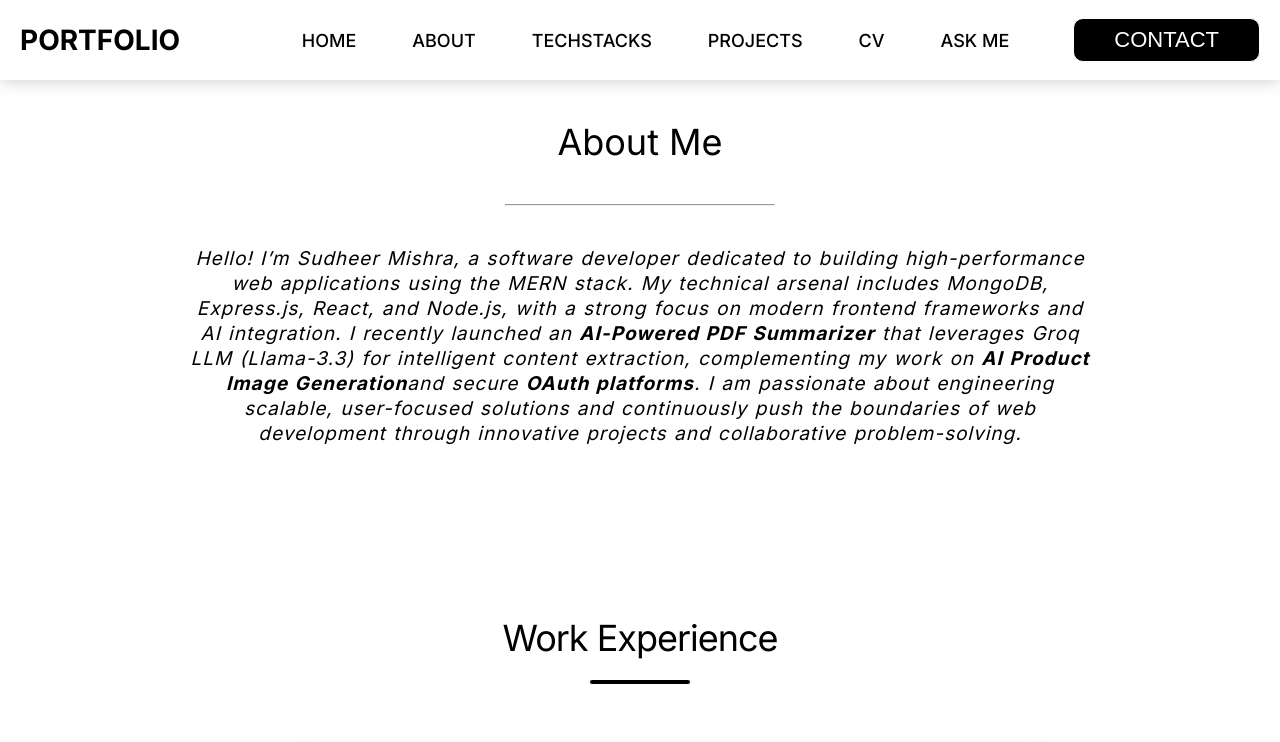
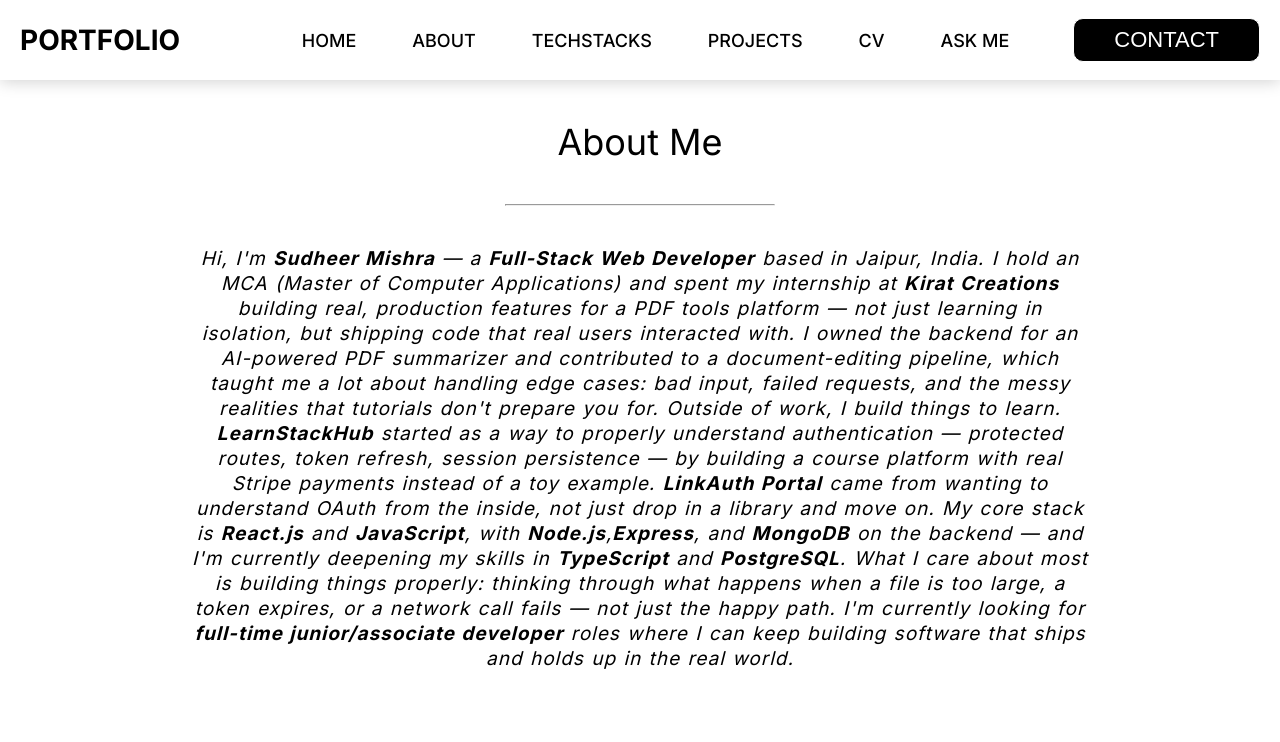
Before and after one commit to sudheermishra/My-Portfolio, a React (Create React App) app: page /about in a window 1280 px wide. Shown: the top 742 px of the page. Built offline with nearby package versions, Linux system fonts and the light colour scheme.

Commit message:
Update About.js

```diff
--- a/src/components/About/About.js
+++ b/src/components/About/About.js
@@ -8,19 +8,29 @@ function About() {
       <h2>About Me</h2>
       <hr />
       <div className={styles["about-text"]}>
-        <p>
-          Hello! I’m Sudheer Mishra, a software developer dedicated to building
-          high-performance web applications using the MERN stack. My technical
-          arsenal includes MongoDB, Express.js, React, and Node.js, with a
-          strong focus on modern frontend frameworks and AI integration. I
-          recently launched an <strong>AI-Powered PDF Summarizer</strong> that
-          leverages Groq LLM (Llama-3.3) for intelligent content extraction,
-          complementing my work on <strong>AI Product Image Generation</strong>
-          and secure <strong>OAuth platforms</strong>. I am passionate about
-          engineering scalable, user-focused solutions and continuously push the
-          boundaries of web development through innovative projects and
-          collaborative problem-solving.
-        </p>
+     <p>
+  Hi, I'm <strong>Sudheer Mishra</strong> — a <strong>Full-Stack Web Developer</strong> based in Jaipur,
+  India. I hold an MCA (Master of Computer Applications) and spent my
+  internship at <strong>Kirat Creations</strong> building real, production features for a
+  PDF tools platform — not just learning in isolation, but shipping code
+  that real users interacted with. I owned the backend for an AI-powered
+  PDF summarizer and contributed to a document-editing pipeline, which
+  taught me a lot about handling edge cases: bad input, failed requests,
+  and the messy realities that tutorials don't prepare you for. Outside
+  of work, I build things to learn. <strong>LearnStackHub</strong> started as a way to
+  properly understand authentication — protected routes, token refresh,
+  session persistence — by building a course platform with real Stripe
+  payments instead of a toy example. <strong>LinkAuth Portal</strong> came from wanting
+  to understand OAuth from the inside, not just drop in a library and
+  move on. My core stack is <strong>React.js</strong> and <strong>JavaScript</strong>, with <strong>Node.js</strong>,
+  <strong>Express</strong>, and <strong>MongoDB</strong> on the backend — and I'm currently deepening my
+  skills in <strong>TypeScript</strong> and <strong>PostgreSQL</strong>. What I care about most is
+  building things properly: thinking through what happens when a file is
+  too large, a token expires, or a network call fails — not just the
+  happy path. I'm currently looking for <strong>full-time junior/associate
+  developer</strong> roles where I can keep building software that ships and
+  holds up in the real world.
+</p>
       </div>
       <Experience />
       <Education />
```
